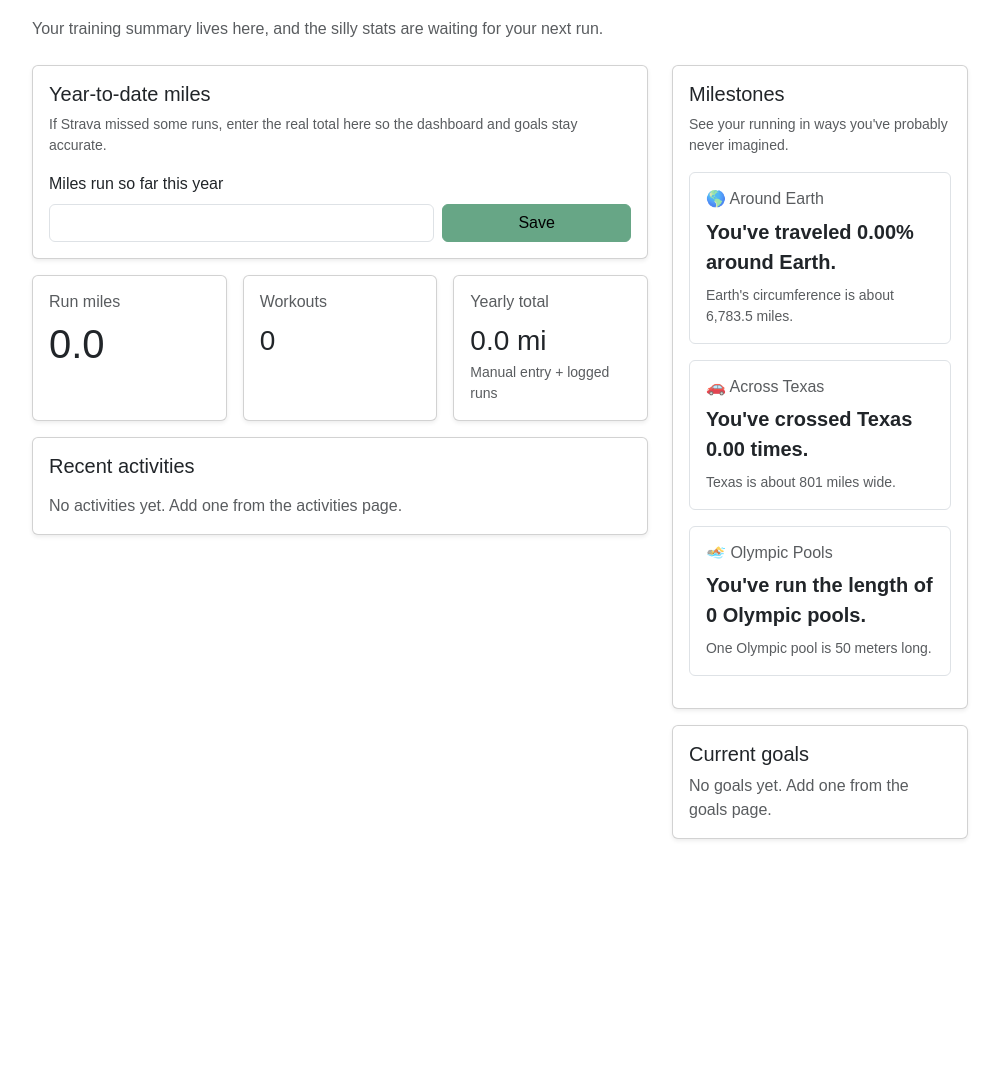
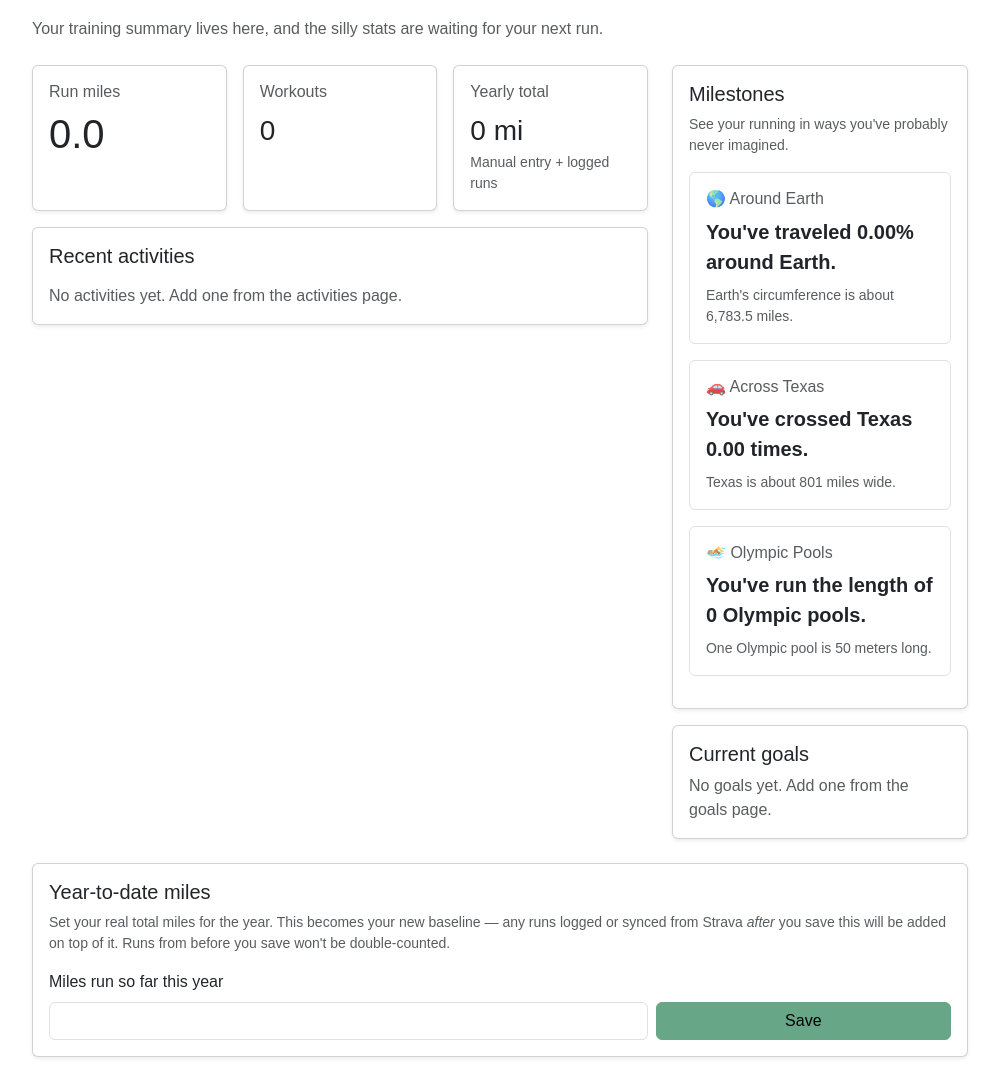
Before and after one commit to Quemmons/Endurance-Training-Tracker, a Flask app: page /dashboard in a window 1280 px wide. Shown: the part 227-1316 px from the top of the page, without its empty margins (140-1139 px from the left). Before the commit the page ends 1067 px from the top, so only its background shows below. Run offline with Flask 3, Linux system fonts and the light colour scheme.

Commit message:
big change

```diff
--- a/app.py
+++ b/app.py
@@ -45,7 +45,7 @@ def get_user_store():
         session['guest_id'] = user_key
 
     if user_key not in user_data:
-        user_data[user_key] = {'activities': [], 'goals': [], 'year_to_date_miles': None}
+        user_data[user_key] = {'activities': [], 'goals': [], 'year_to_date_miles': None, 'next_activity_seq': 1}
 
     return user_data[user_key]
 
@@ -174,6 +174,13 @@ def normalize_activity_type(activity_type):
     return 'run'
 
 
+def next_activity_seq(store):
+    """Return the next sequence number for a new activity and advance the counter."""
+    seq = store.get('next_activity_seq', 1)
+    store['next_activity_seq'] = seq + 1
+    return seq
+
+
 def is_run_activity(activity):
     """Return True when a Strava activity should be imported into the running tracker."""
     activity_type = (activity or {}).get('type', 'Run')
@@ -181,11 +188,28 @@ def is_run_activity(activity):
 
 
 def get_yearly_total(store):
-    """Return the effective yearly mileage total, combining manual and logged activity miles."""
+    """Return the effective yearly mileage total.
+
+    If a manual year-to-date baseline has been set, the total is that baseline
+    plus the distance of any activities added *after* the baseline was entered
+    (tracked by sequence number, not clock time, so it isn't affected by
+    minute-level timestamp precision or activity deletions). Before a baseline
+    is set, this is simply the sum of all logged activity distance.
+    """
     activities = store.get('activities', [])
-    manual_total = store.get('year_to_date_miles') or 0
+    baseline = store.get('year_to_date_miles')
+    baseline_seq = store.get('year_to_date_miles_baseline_seq')
+
+    if baseline is not None and baseline_seq is not None:
+        added_since = sum(
+            float(item.get('distance', 0) or 0)
+            for item in activities
+            if item.get('seq', 0) > baseline_seq
+        )
+        return round(float(baseline) + added_since, 2)
+
     activity_total = sum(float(item.get('distance', 0) or 0) for item in activities)
-    return round(float(manual_total) + float(activity_total), 2)
+    return round(activity_total, 2)
 
 def get_weekly_total(store):
     """Return miles run in the last 7 days."""
@@ -461,6 +485,7 @@ def dashboard():
             flash('Please enter a valid number of miles.', 'danger')
             store['year_to_date_miles'] = None
         else:
+            store['year_to_date_miles_baseline_seq'] = (store.get('next_activity_seq', 1) - 1) if store['year_to_date_miles'] is not None else None
             flash('Year-to-date miles updated.', 'success')
         return redirect(url_for('dashboard'))
 
@@ -512,6 +537,7 @@ def activities():
                 'distance': round(distance, 2),
                 'duration_seconds': int(duration_minutes * 60),
                 'source': 'local',
+                'seq': next_activity_seq(store),
             })
             flash('Activity added.', 'success')
             update_goal_progress(store)
@@ -540,6 +566,7 @@ def activities():
                 'source': 'strava',
                 'strava_id': strava_id,
                 'pace_text': format_pace_minutes_per_mile(item.get('average_speed')),
+                'seq': next_activity_seq(store),
             })
 
     rows = []
@@ -739,6 +766,7 @@ def strava_sync():
             'source': 'strava',
             'strava_id': strava_id,
             'pace_text': format_pace_minutes_per_mile(item.get('average_speed')),
+            'seq': next_activity_seq(store),
         })
         count += 1
 
--- a/templates/dashboard.html
+++ b/templates/dashboard.html
@@ -8,19 +8,6 @@
 
 <div class="row g-4">
   <div class="col-lg-8">
-    <div class="card p-3 shadow-sm mb-3">
-      <h5>Year-to-date miles</h5>
-      <p class="text-muted small mb-3">If Strava missed some runs, enter the real total here so the dashboard and goals stay accurate.</p>
-      <form method="post" class="row g-2 align-items-end">
-        <div class="col-md-8">
-          <label class="form-label">Miles run so far this year</label>
-          <input class="form-control" type="number" step="0.1" name="year_to_date_miles" value="{{ stats.year_to_date_miles if stats.year_to_date_miles is not none else '' }}">
-        </div>
-        <div class="col-md-4">
-          <button class="btn btn-primary w-100">Save</button>
-        </div>
-      </form>
-    </div>
     <div class="row g-3">
       <div class="col-md-4">
         <div class="card p-3 shadow-sm h-100">
@@ -106,4 +93,21 @@
     </div>
   </div>
 </div>
+
+<div class="card p-3 shadow-sm mt-4">
+  <h5>Year-to-date miles</h5>
+  <p class="text-muted small mb-3">
+    Set your real total miles for the year. This becomes your new baseline — any runs logged or synced from Strava
+    <em>after</em> you save this will be added on top of it. Runs from before you save won't be double-counted.
+  </p>
+  <form method="post" class="row g-2 align-items-end">
+    <div class="col-md-8">
+      <label class="form-label">Miles run so far this year</label>
+      <input class="form-control" type="number" step="0.1" name="year_to_date_miles" value="{{ stats.year_to_date_miles if stats.year_to_date_miles is not none else '' }}">
+    </div>
+    <div class="col-md-4">
+      <button class="btn btn-primary w-100">Save</button>
+    </div>
+  </form>
+</div>
 {% endblock %}
```
